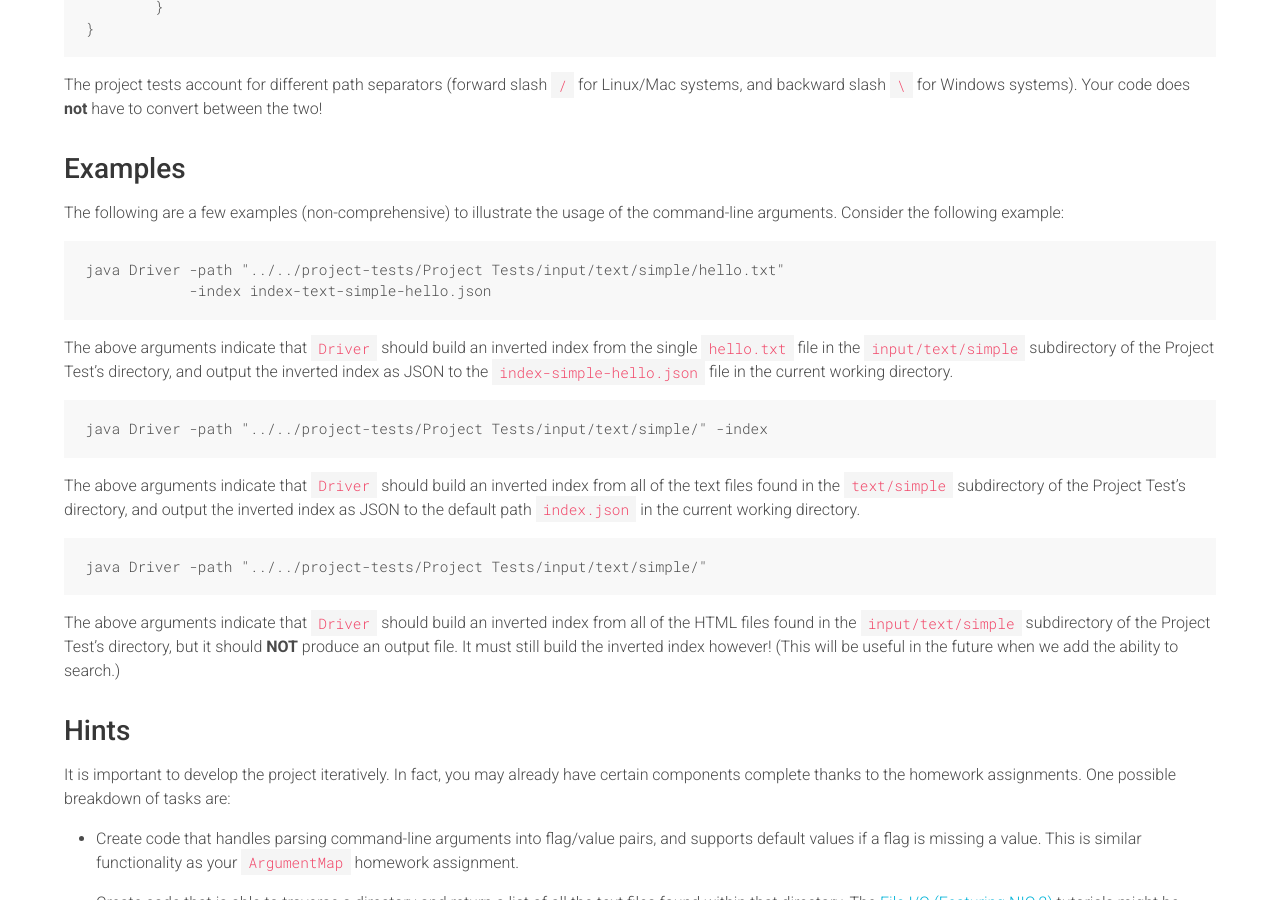
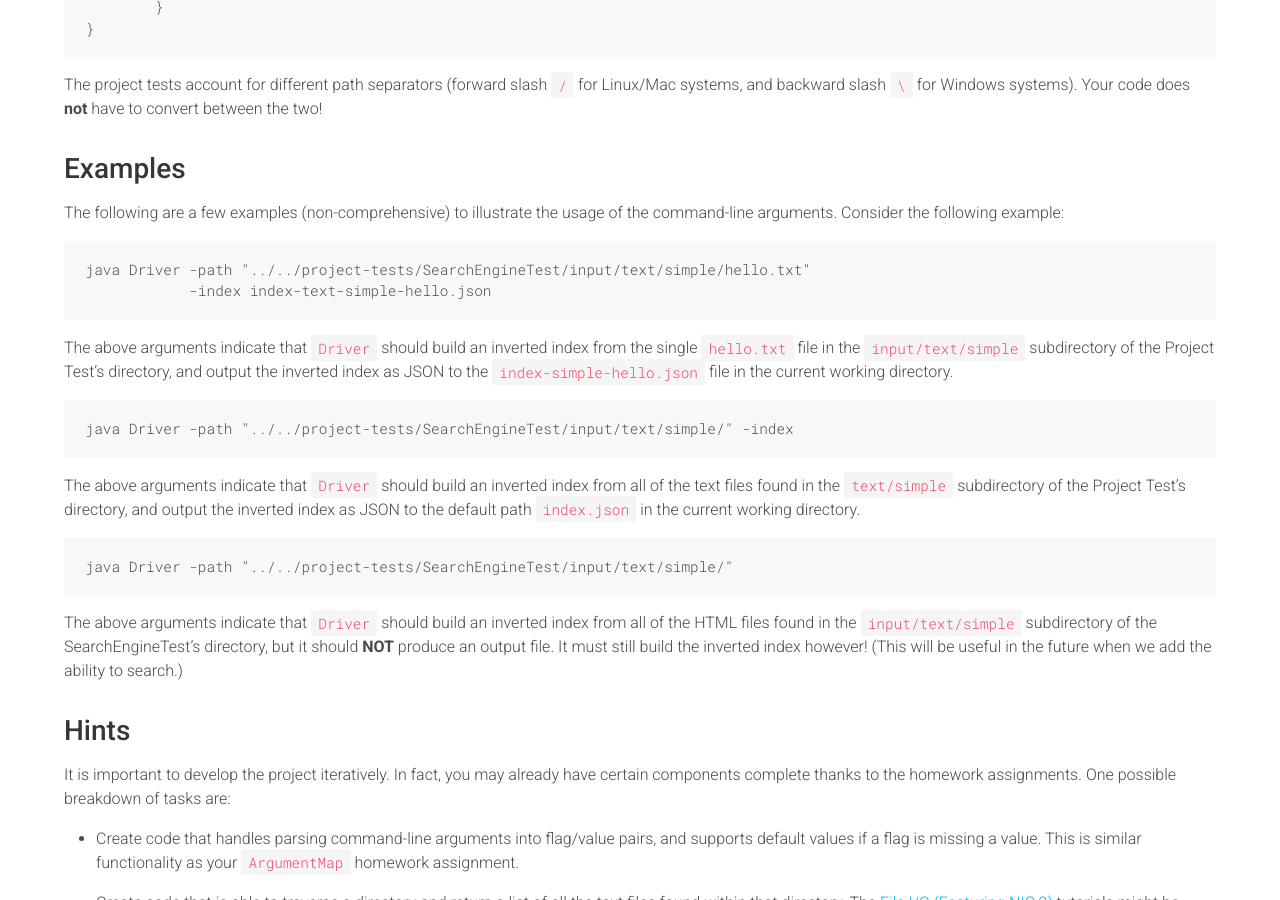
Before and after one commit to usf-cs212-fall2020/usf-cs212-fall2020.github.io, a Jekyll site: the page built from _projects/project-1.md, in a window 1280 px wide and 900 px high, scrolled down 2648 px. Built offline with Jekyll 4.4.1, drawn with Linux system fonts in a browser that asks for light colours; comment, search, counter and statistics services are not loaded.

Commit message:
Fixing paths.

````diff
--- a/_projects/project-1.md
+++ b/_projects/project-1.md
@@ -111,23 +111,23 @@ The project tests account for different path separators (forward slash <code>/</
 The following are a few examples (non-comprehensive) to illustrate the usage of the command-line arguments. Consider the following example:
 
 ```
-java Driver -path "../../project-tests/Project Tests/input/text/simple/hello.txt"
+java Driver -path "../../project-tests/SearchEngineTest/input/text/simple/hello.txt"
             -index index-text-simple-hello.json
 ```
 
 The above arguments indicate that `Driver` should build an inverted index from the single `hello.txt` file in the `input/text/simple` subdirectory of the Project Test's directory, and output the inverted index as JSON to the `index-simple-hello.json` file in the current working directory.
 
 ```
-java Driver -path "../../project-tests/Project Tests/input/text/simple/" -index
+java Driver -path "../../project-tests/SearchEngineTest/input/text/simple/" -index
 ```
 
 The above arguments indicate that `Driver` should build an inverted index from all of the text files found in the `text/simple` subdirectory of the Project Test's directory, and output the inverted index as JSON to the default path `index.json` in the current working directory.
 
 ```
-java Driver -path "../../project-tests/Project Tests/input/text/simple/"
+java Driver -path "../../project-tests/SearchEngineTest/input/text/simple/"
 ```
 
-The above arguments indicate that `Driver` should build an inverted index from all of the HTML files found in the `input/text/simple` subdirectory of the Project Test's directory, but it should **NOT** produce an output file. It must still build the inverted index however! (This will be useful in the future when we add the ability to search.)
+The above arguments indicate that `Driver` should build an inverted index from all of the HTML files found in the `input/text/simple` subdirectory of the SearchEngineTest's directory, but it should **NOT** produce an output file. It must still build the inverted index however! (This will be useful in the future when we add the ability to search.)
 
 ## Hints
 
````
